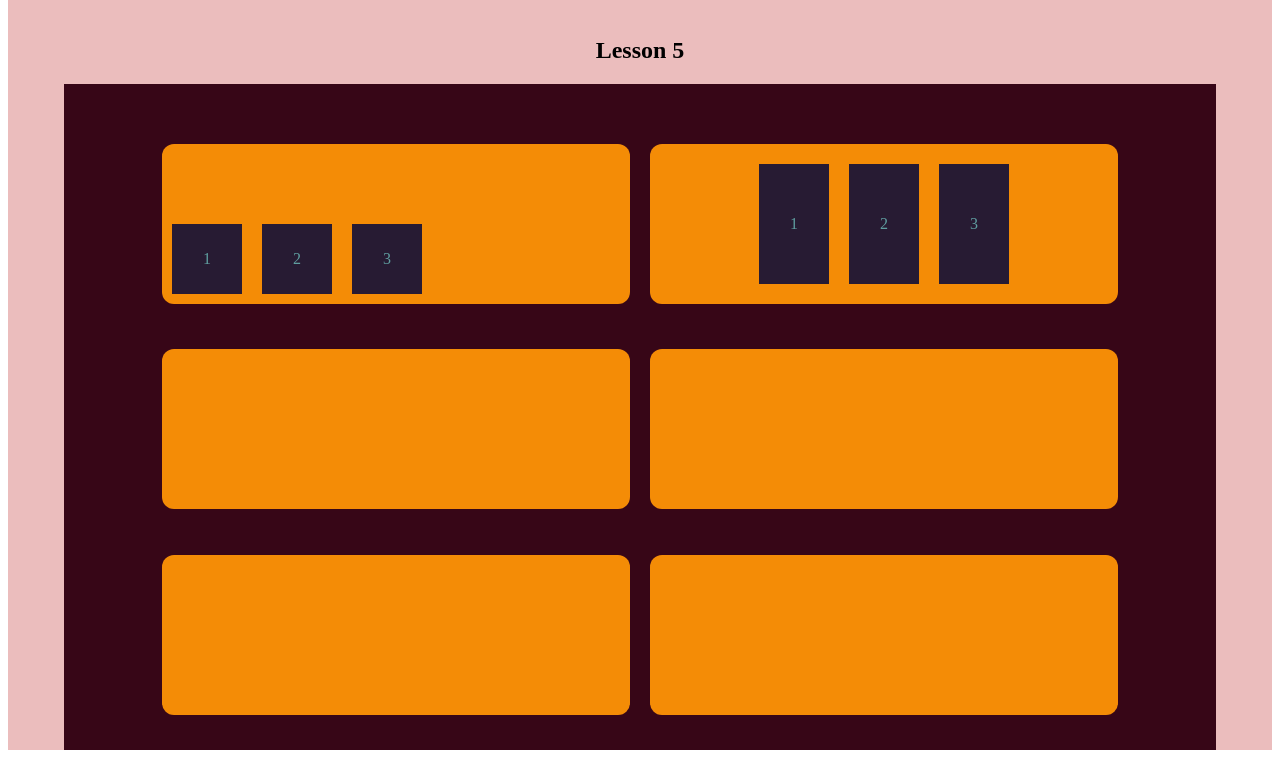
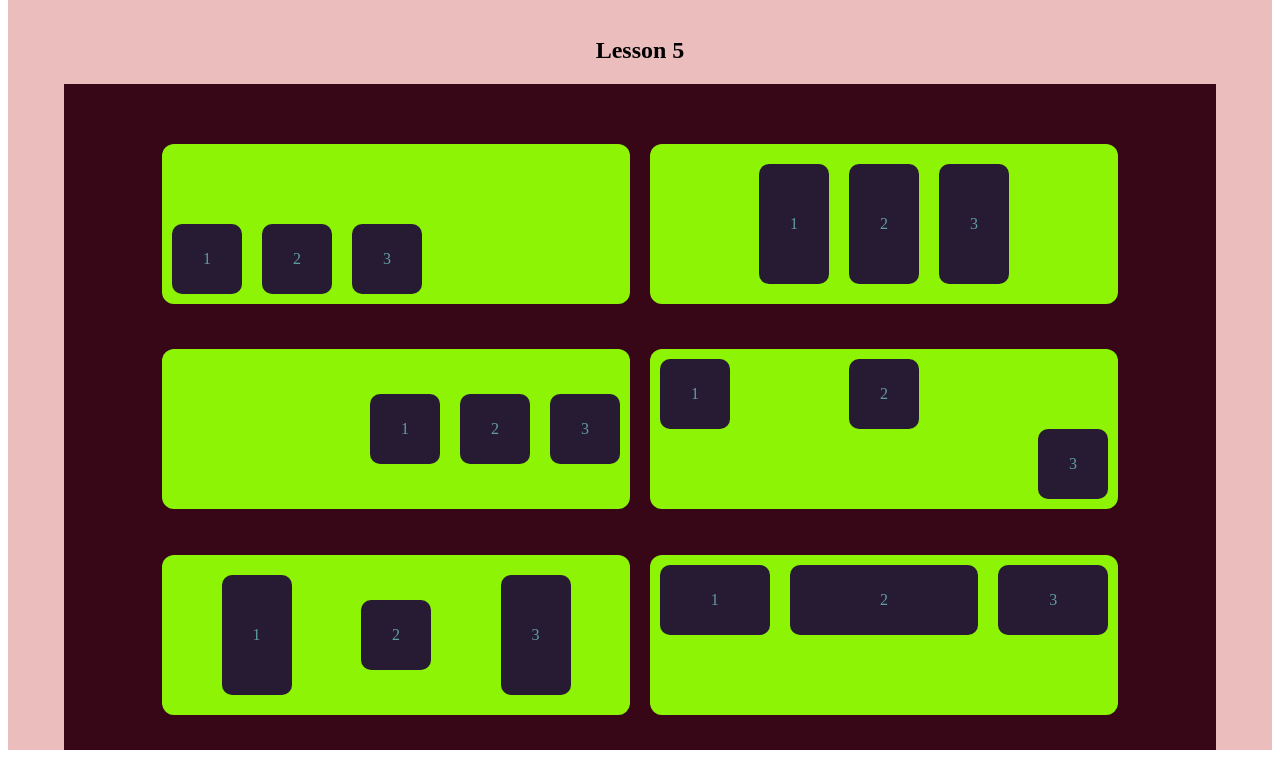
Before and after one commit to mirakoi/flexbox, a plain HTML site: page index.html in a window 1280 px wide. Shown: the part 58-816 px from the top of the page. Drawn offline with Linux system fonts and the light colour scheme.

Commit message:
Done with the flexbox-project

```diff
--- a/index.html
+++ b/index.html
@@ -1,48 +1,52 @@
 <!DOCTYPE html>
 <html lang="en">
-
   <head>
-    <meta charset="UTF-8">
-    <meta http-equiv="X-UA-Compatible" content="IE=edge">
-    <meta name="viewport" content="width=device-width, initial-scale=1.0">
-    <link rel="stylesheet" href="/style/styles.css">
+    <meta charset="UTF-8" />
+    <meta http-equiv="X-UA-Compatible" content="IE=edge" />
+    <meta name="viewport" content="width=device-width, initial-scale=1.0" />
+    <link rel="stylesheet" href="/style/styles.css" />
     <title>Flexbox-project</title>
   </head>
 
   <body>
-
     <main>
       <section>
-
         <h1>FLEXBOX-PROJECT</h1>
         <h2>Lesson 5</h2>
 
-
-            <div class="card">
-
-                <div class="card__1">
-                    <div class="first-box">1</div>
-                    <div class="first-box">2</div>
-                    <div class="first-box">3</div>
+        <div class="container">
+          <div class="card flex-start">
+            <div class="box">1</div>
+            <div class="box">2</div>
+            <div class="box">3</div>
           </div>
-                <div class="card--2">
-                    <div class="second-box">1</div>
-                    <div class="second-box">2</div>
-                    <div class="second-box">3</div>
+          <div class="card flex-stretch">
+            <div class="box item-stretch">1</div>
+            <div class="box item-stretch">2</div>
+            <div class="box item-stretch">3</div>
           </div>
-                <div class="card--3">
+          <div class="card flex-end">
+            <div class="box">1</div>
+            <div class="box">2</div>
+            <div class="box">3</div>
           </div>
-                <div class="card--4">
+          <div class="card flex-self">
+            <div class="box">1</div>
+            <div class="box">2</div>
+            <div class="box item-end">3</div>
           </div>
-                <div class="card--5">
+          <div class="card flex-evenly">
+            <div class="box item-stretch">1</div>
+            <div class="box">2</div>
+            <div class="box item-stretch">3</div>
           </div>
-                <div class="card--6">
-
+          <div class="card flex-center">
+            <div class="box item-grow-1">1</div>
+            <div class="box item-grow-2">2</div>
+            <div class="box item-grow-1">3</div>
           </div>
         </div>
-
       </section>
     </main>
   </body>
-
 </html>
--- a/style/styles.css
+++ b/style/styles.css
@@ -7,7 +7,7 @@ section {
   align-items: center;
 }
 
-.card {
+.container {
   display: flex;
   flex-direction: row;
   flex-wrap: wrap;
@@ -16,94 +16,66 @@ section {
   height: 700px;
   background: #370617;
   padding-top: 50px;
-
 }
 
-.card__1 {
+.card {
   width: 468px;
   height: 160px;
-    background: #F48C06;
+  background: #8df406;
   border-radius: 12px;
   margin: 10px;
   display: flex;
-    align-items: flex-end;
-
 }
 
-.first-box {
+.box {
   background-color: rgb(39, 27, 51);
   margin: 10px;
+  color: cadetblue;
+  display: flex;
+  justify-content: center;
+  align-items: center;
+  border-radius: 10px;
   width: 70px;
   height: 70px;
-    display: flex;
-    align-items: center;
-    justify-content: center;
-    flex-direction: row;
-    color:cadetblue;
 }
 
-
-.card--2 {
-    width: 468px;
-    height: 160px;
-    background: #F48C06;
-    border-radius: 12px;
-    margin: 10px;
-    display: flex;
-    align-items: center;
-    justify-content: center;
-
+.flex-start {
+  justify-content: flex-start;
+  align-items: flex-end;
 }
 
-.second-box {
-    background-color: rgb(39, 27, 51);
-    margin: 10px;
-    width: 70px;
-    height: 120px;
-    display: flex;
+.flex-stretch {
+  justify-content: center;
   align-items: center;
-    justify-content: center;
-    flex-direction: row;
-    color:cadetblue;
 }
 
-
-.card--3 {
-    width: 468px;
-    height: 160px;
-    background: #F48C06;
-    border-radius: 12px;
-    margin: 10px;
-
+.flex-end {
+  justify-content: flex-end;
+  align-items: center;
 }
 
-.card--4 {
-    width: 468px;
-    height: 160px;
-    background: #F48C06;
-    border-radius: 12px;
-    margin: 10px;
-
-
+.flex-self {
+  justify-content: space-between;
+  align-items: flex-start;
 }
 
-.card--5 {
-    width: 468px;
-    height: 160px;
-    background: #F48C06;
-    border-radius: 12px;
-    margin: 10px;
-
-
+.flex-evenly {
+  justify-content: space-evenly;
+  align-items: center;
 }
 
-.card--6 {
-    width: 468px;
-    height: 160px;
-    background: #F48C06;
-    border-radius: 12px;
-    margin: 10px;
+.item-end {
+  align-self: flex-end;
+}
 
+.item-grow-1 {
+  flex-grow: 1;
+}
 
+.item-grow-2 {
+    flex-grow: 3;
+}
 
+.item-stretch {
+   height: 120px;
 }
```
Lines whose indentation alone changed are shown as unchanged.
